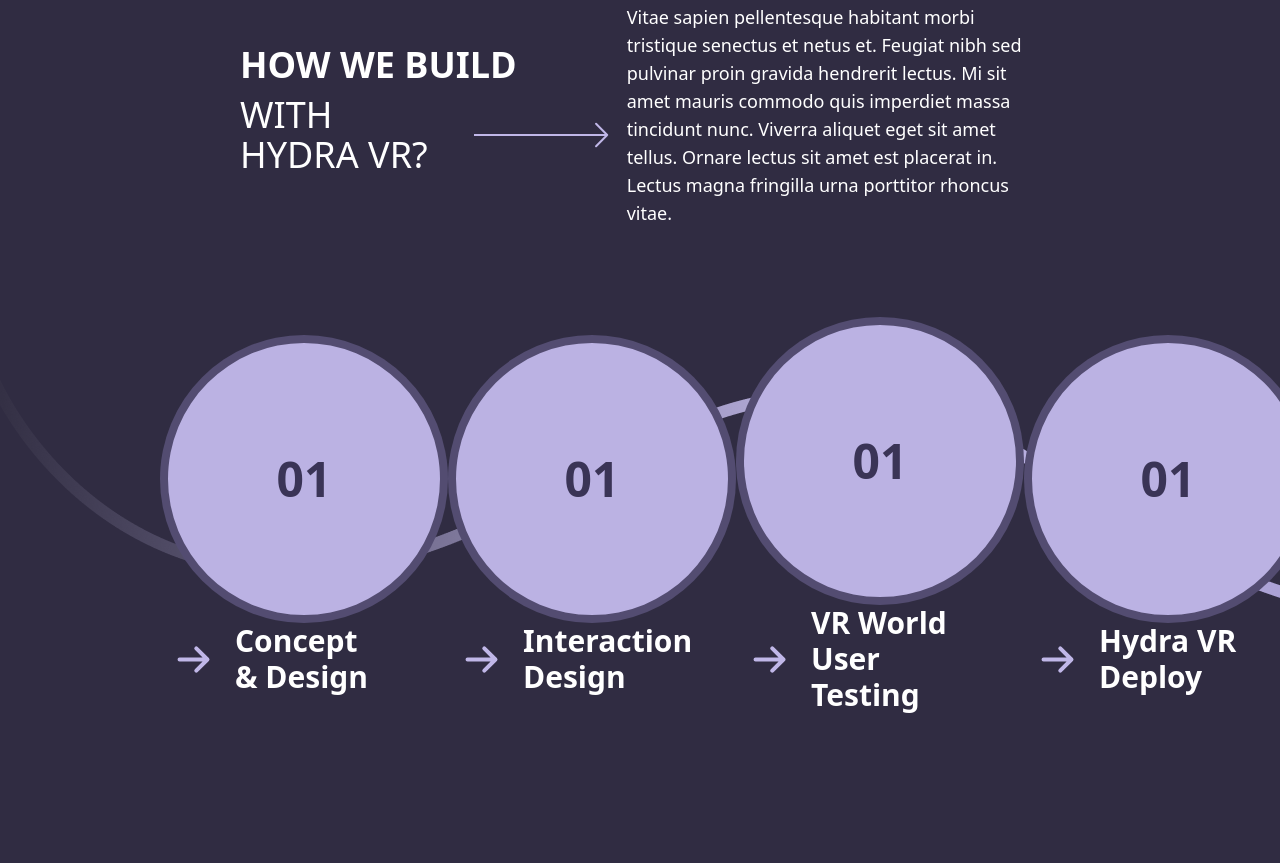
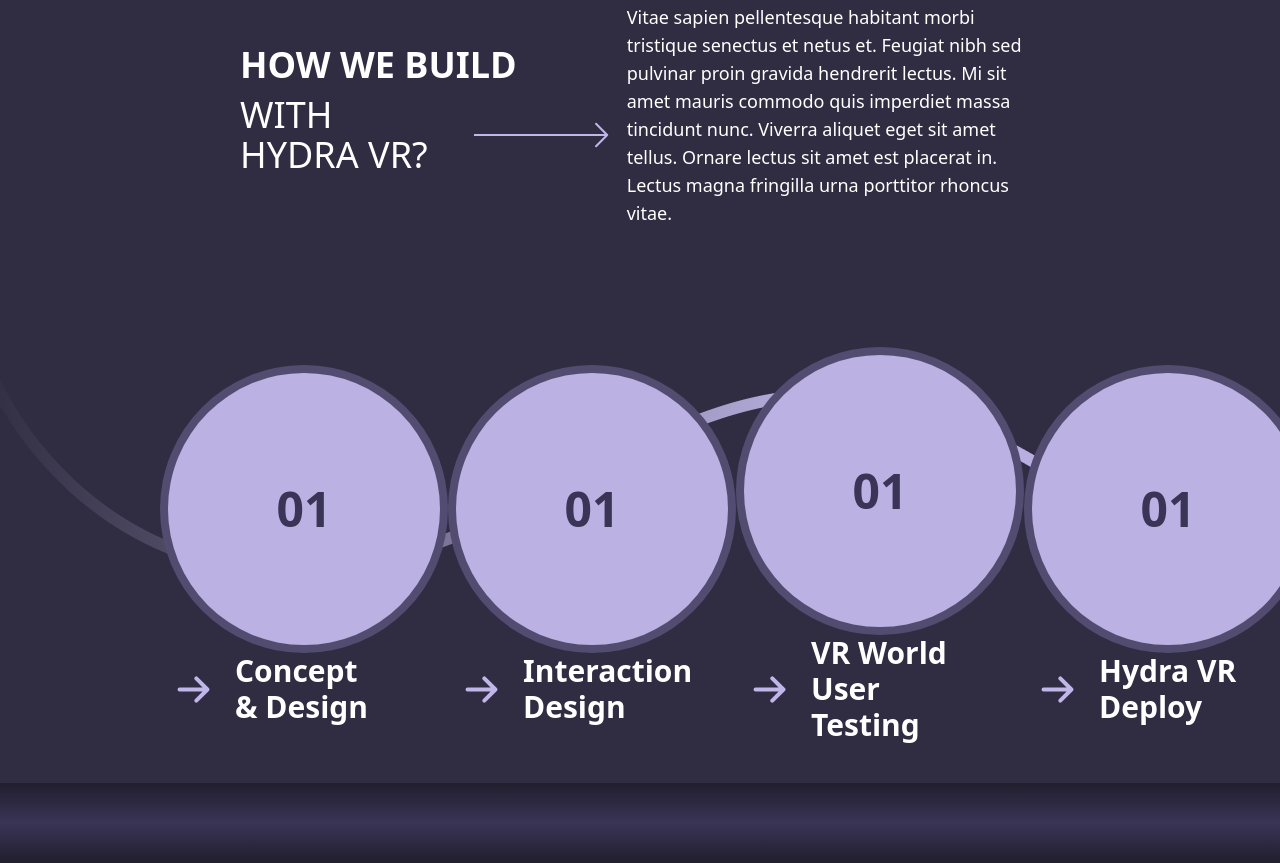
Before and after one commit to ERICK-KRAMER/landing-page--HYDRA, a website: page src/index.html in a window 1280 px wide. Shown: the part 3598-4461 px from the top of the page. Before the commit the page ends 4313 px from the top, so only its background shows below. Drawn offline with Linux system fonts and the light colour scheme.

Commit message:
style: fix section position

```diff
--- a/src/index.html
+++ b/src/index.html
@@ -284,8 +284,8 @@
     </div>
   </section>
 
-  <section class="h-80 w-full flex justify-between items-center pb-40 px-40 pt-52"
-    style="background-image: url('./assets/vetor.png');">
+  <section class="h-[600px] w-full flex justify-between items-center px-40 py-10"
+    style="background-image: url('./assets/vetor.png'); background-repeat: no-repeat;">
 
     <div class="flex flex-col items-center justify-center">
       <span
@@ -345,6 +345,9 @@
           Deploy</p>
       </span>
     </div>
+  </section>
+
+  <section class=" mt-32 px-32 py-10 bg-gradient-to-t from-gradient2 via-gradient to-gradient2 ">
 
   </section>
 
```
